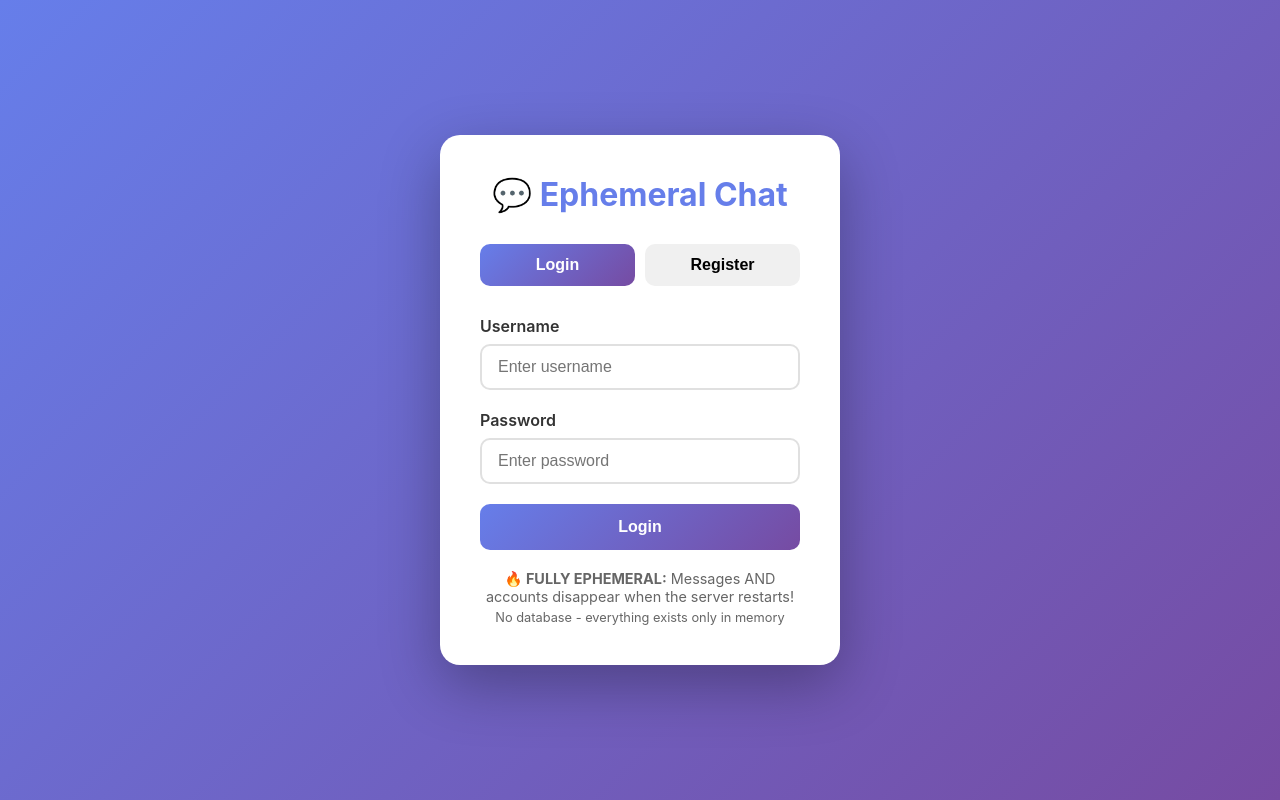
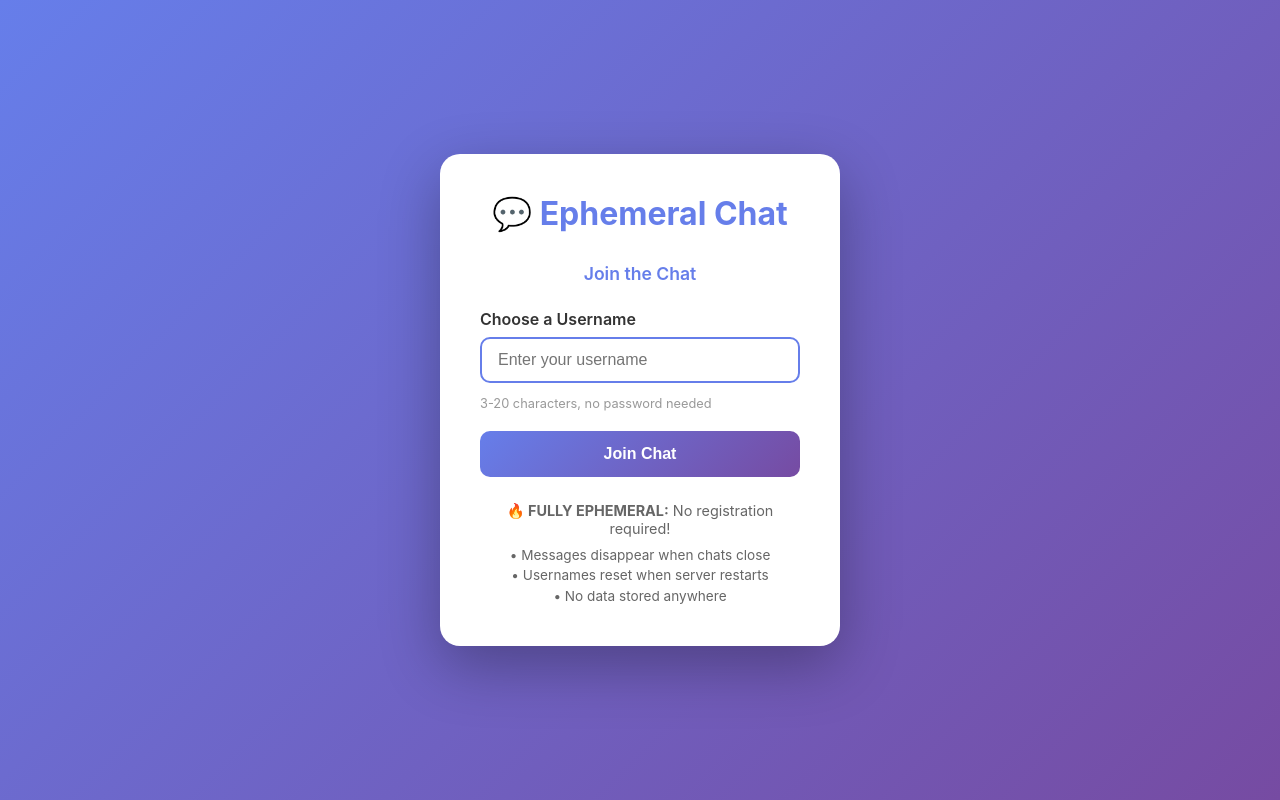
Before and after one commit to Brysshmurda/ephemeral-chat, a React (Create React App) app in the folder client/: page / in a window 1280 px wide. Built offline with nearby package versions, Linux system fonts and the light colour scheme; the HTML template or start-up script is replaced by a standard one.

Commit message:
Simplify to username-only registration (no password)

```diff
--- a/client/src/components/Auth.js
+++ b/client/src/components/Auth.js
@@ -2,9 +2,7 @@ import React, { useState } from 'react';
 import axios from 'axios';
 
 const Auth = ({ onLogin }) => {
-  const [isLogin, setIsLogin] = useState(true);
   const [username, setUsername] = useState('');
-  const [password, setPassword] = useState('');
   const [error, setError] = useState('');
   const [loading, setLoading] = useState(false);
 
@@ -14,9 +12,7 @@ const Auth = ({ onLogin }) => {
     setLoading(true);
 
     try {
-      const endpoint = isLogin ? '/api/auth/login' : '/api/auth/register';
-      const response = await axios.post(endpoint, { username, password });
-
+      const response = await axios.post('/api/auth/register', { username });
       onLogin(response.data.token, response.data.user);
     } catch (err) {
       setError(err.response?.data?.error || 'An error occurred');
@@ -29,58 +25,41 @@ const Auth = ({ onLogin }) => {
     <div className="auth-container">
       <h1 className="auth-title">💬 Ephemeral Chat</h1>
 
-      <div className="auth-tabs">
-        <button
-          className={`auth-tab ${isLogin ? 'active' : ''}`}
-          onClick={() => setIsLogin(true)}
-        >
-          Login
-        </button>
-        <button
-          className={`auth-tab ${!isLogin ? 'active' : ''}`}
-          onClick={() => setIsLogin(false)}
-        >
-          Register
-        </button>
+      <div style={{ textAlign: 'center', marginBottom: '25px', color: '#667eea', fontSize: '1.1rem', fontWeight: '600' }}>
+        Join the Chat
       </div>
 
       <form className="auth-form" onSubmit={handleSubmit}>
         <div className="form-group">
-          <label>Username</label>
+          <label>Choose a Username</label>
           <input
             type="text"
             value={username}
             onChange={(e) => setUsername(e.target.value)}
-            placeholder="Enter username"
+            placeholder="Enter your username"
             required
             minLength={3}
             maxLength={20}
+            autoFocus
           />
-        </div>
-
-        <div className="form-group">
-          <label>Password</label>
-          <input
-            type="password"
-            value={password}
-            onChange={(e) => setPassword(e.target.value)}
-            placeholder="Enter password"
-            required
-            minLength={6}
-          />
+          <div style={{ fontSize: '0.8rem', color: '#999', marginTop: '5px' }}>
+            3-20 characters, no password needed
+          </div>
         </div>
 
         {error && <div className="error-message">{error}</div>}
 
         <button type="submit" className="submit-btn" disabled={loading}>
-          {loading ? 'Please wait...' : (isLogin ? 'Login' : 'Register')}
+          {loading ? 'Joining...' : 'Join Chat'}
         </button>
       </form>
 
-      <div style={{ marginTop: '20px', textAlign: 'center', color: '#666', fontSize: '0.9rem' }}>
-        <strong>🔥 FULLY EPHEMERAL:</strong> Messages AND accounts disappear when the server restarts!
-        <div style={{ marginTop: '5px', fontSize: '0.8rem' }}>
-          No database - everything exists only in memory
+      <div style={{ marginTop: '25px', textAlign: 'center', color: '#666', fontSize: '0.9rem' }}>
+        <strong>🔥 FULLY EPHEMERAL:</strong> No registration required!
+        <div style={{ marginTop: '8px', fontSize: '0.85rem', lineHeight: '1.5' }}>
+          • Messages disappear when chats close<br/>
+          • Usernames reset when server restarts<br/>
+          • No data stored anywhere
         </div>
       </div>
     </div>
```
Also changed, not shown: 1 other file (tests, documents, lock files or other folders).
